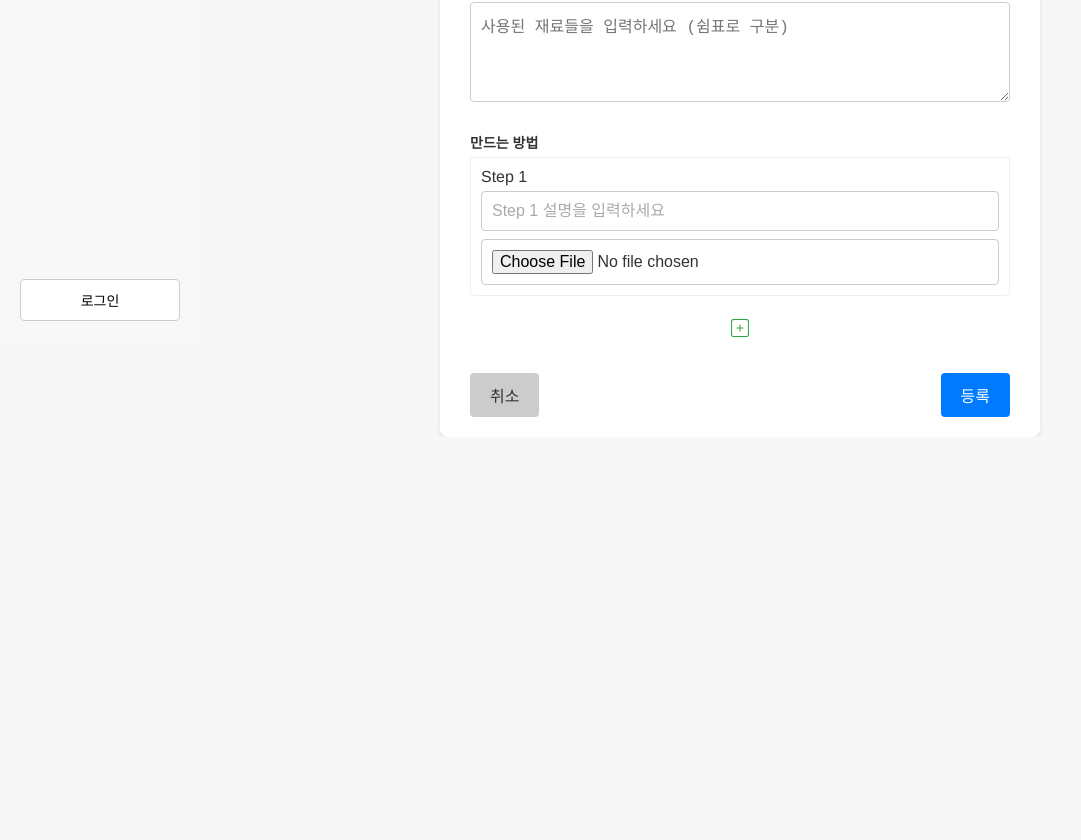
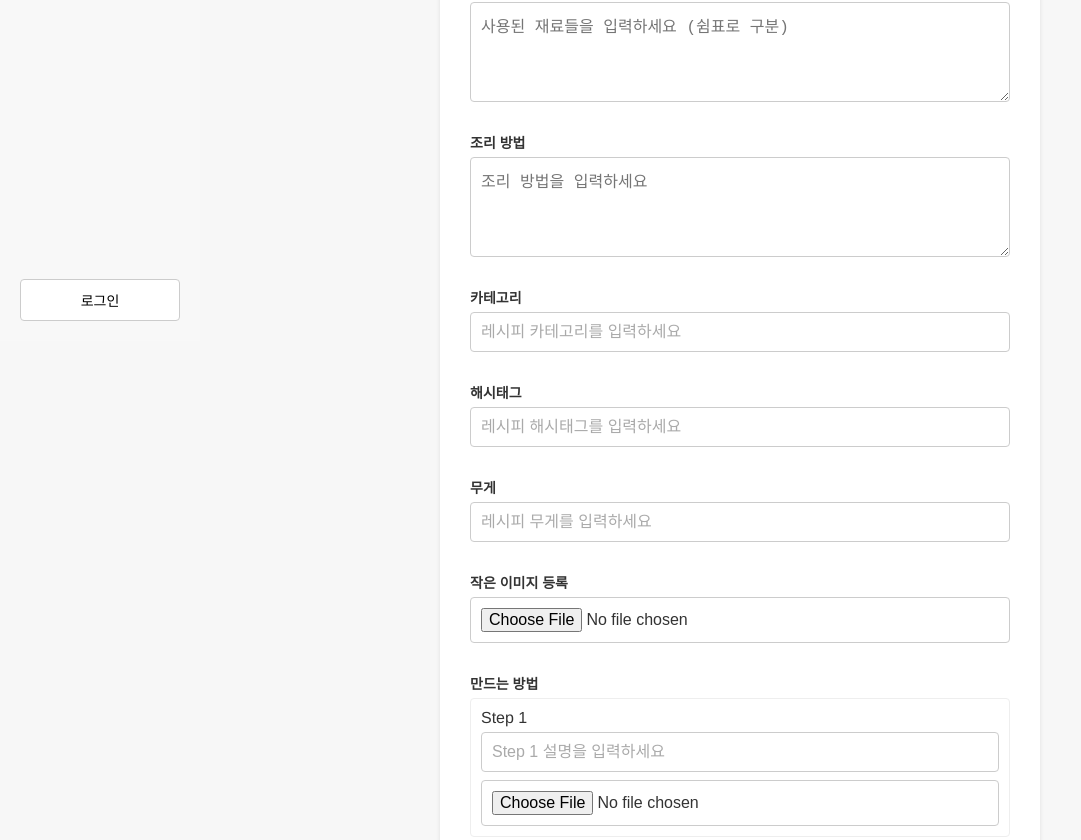
Before and after one commit to LGCNS-miniPJT01/recipe_FE, a React (Create React App) app in the folder recipe/: page /addRecipe in a window 1280 px wide. Shown: the part 459-1299 px from the top of the page, without its empty margins (0-1081 px from the left). Before the commit the page ends 896 px from the top, so only its background shows below. Built offline with nearby package versions, Linux system fonts and the light colour scheme.

Commit message:
feat:레시피 등록 기능 추가|레시피 등록 기능 백엔드와 연동|최호경

```diff
--- a/recipe/src/AddRecipe.js
+++ b/recipe/src/AddRecipe.js
@@ -9,6 +9,12 @@ export default function AddRecipe() {
   const [title, setTitle] = useState("");
   const [calorie, setCalorie] = useState("");
   const [ingredients, setIngredients] = useState("");
+  const [cookingMethod, setCookingMethod] = useState("");
+  const [category, setCategory] = useState("");
+  const [hashTag, setHashTag] = useState("");
+  const [weight, setWeight] = useState("");
+  const [imageSmall, setImageSmall] = useState(null);
+  const [imageSmallPreview, setImageSmallPreview] = useState("");
 
   // 메인 사진 관련 state
   const [mainImageFile, setMainImageFile] = useState(null);
@@ -26,6 +32,18 @@ export default function AddRecipe() {
       const reader = new FileReader();
       reader.onloadend = () => {
         setMainImagePreview(reader.result);
+      };
+      reader.readAsDataURL(file);
+    }
+  };
+
+  const handleImageSmallChange = (e) => {
+    const file = e.target.files[0];
+    if (file) {
+      setImageSmall(file);
+      const reader = new FileReader();
+      reader.onloadend = () => {
+        setImageSmallPreview(reader.result);
       };
       reader.readAsDataURL(file);
     }
@@ -70,14 +88,63 @@ export default function AddRecipe() {
   const handleSubmit = (e) => {
     e.preventDefault();
     // 필수 항목 확인: 제목, 메인 사진, 열량, 재료, 최소 1단계 설명
-    if (!title || !mainImageFile || !calorie || !ingredients || !steps[0].description) {
+    if (
+      !title ||
+      !mainImageFile ||
+      !calorie ||
+      !ingredients ||
+      !steps[0].description ||
+      !cookingMethod ||
+      !category ||
+      !hashTag ||
+      !weight ||
+      !imageSmall
+    ) {
       alert("필수 항목을 모두 입력해주세요.");
       return;
     }
-    // 실제 구현 시 FormData와 API 연동 처리
-    alert("레시피가 등록되었습니다!");
-    navigate("/");
+
+    // 레시피 정보 JSON 객체로 구성
+    const recipeData = {
+      recipe: {
+        title,
+        cookingMethod,
+        category,
+        hashTag,
+        weight,
+        imageSmall: imageSmallPreview, // 작은 이미지 URL(여기서는 미리보기로 대신)
+        imageLarge: mainImagePreview, // 메인 이미지 URL(여기서는 미리보기로 대신)
+        ingredients,
+        recipeSteps: steps.map((step, index) => ({
+          stepNumber: index + 1,
+          description: step.description,
+          imageUrl: step.imagePreview // 각 스텝 미리보기 이미지
+        }))
+      }
+    };
+
+    // POST 요청 보내기
+    fetch("http://localhost:8080/api/recipes/6", {
+      method: "POST",
+      headers: {
+        "Content-Type": "application/json"
+      },
+      body: JSON.stringify(recipeData)
+    })
+      .then((response) => {
+        if (response.ok) {
+          alert("레시피가 등록되었습니다!");
+          navigate("/"); // 성공 시 홈으로 이동
+        } else {
+          console.log(response);
+          throw new Error("레시피 등록 실패");
+        }
+      })
+      .catch((error) => {
+        alert(error.message);
+      });
   };
+
 
   return (
     <div className="add-recipe-container">
@@ -94,6 +161,7 @@ export default function AddRecipe() {
             required
           />
         </div>
+
         {/* 메인 사진 등록 */}
         <div className="form-group">
           <label>메인 사진 등록</label>
@@ -102,6 +170,7 @@ export default function AddRecipe() {
             <img src={mainImagePreview} alt="메인 미리보기" className="image-preview" />
           )}
         </div>
+
         {/* 열량 입력 (숫자만 입력) */}
         <div className="form-group">
           <label>열량</label>
@@ -112,6 +181,7 @@ export default function AddRecipe() {
             required
           />
         </div>
+
         {/* 재료 입력 */}
         <div className="form-group">
           <label>재료</label>
@@ -122,6 +192,71 @@ export default function AddRecipe() {
             required
           ></textarea>
         </div>
+
+        {/* 조리 방법 */}
+        <div className="form-group">
+          <label>조리 방법</label>
+          <textarea
+            placeholder="조리 방법을 입력하세요"
+            value={cookingMethod}
+            onChange={(e) => setCookingMethod(e.target.value)}
+            required
+          />
+        </div>
+
+        {/* 카테고리 입력 */}
+        <div className="form-group">
+          <label>카테고리</label>
+          <input
+            type="text"
+            placeholder="레시피 카테고리를 입력하세요"
+            value={category}
+            onChange={(e) => setCategory(e.target.value)}
+            required
+          />
+        </div>
+
+        {/* 해시태그 입력 */}
+        <div className="form-group">
+          <label>해시태그</label>
+          <input
+            type="text"
+            placeholder="레시피 해시태그를 입력하세요"
+            value={hashTag}
+            onChange={(e) => setHashTag(e.target.value)}
+            required
+          />
+        </div>
+
+        {/* 무게 입력 */}
+        <div className="form-group">
+          <label>무게</label>
+          <input
+            type="text"
+            placeholder="레시피 무게를 입력하세요"
+            value={weight}
+            onChange={(e) => setWeight(e.target.value)}
+            required
+          />
+        </div>
+
+        {/* 작은 이미지 등록 */}
+        <div className="form-group">
+          <label>작은 이미지 등록</label>
+          <input
+            type="file"
+            accept="image/*"
+            onChange={handleImageSmallChange}
+          />
+          {imageSmallPreview && (
+            <img
+              src={imageSmallPreview}
+              alt="작은 이미지 미리보기"
+              className="image-preview"
+            />
+          )}
+        </div>
+
         {/* 만드는 방법 - Step 별로 입력 */}
         <div className="form-group">
           <label>만드는 방법</label>
@@ -166,6 +301,7 @@ export default function AddRecipe() {
             <CiSquarePlus size={24} />
           </button>
         </div>
+
         <div className="form-actions">
           <button type="button" onClick={() => navigate(-1)}>
             취소
```
